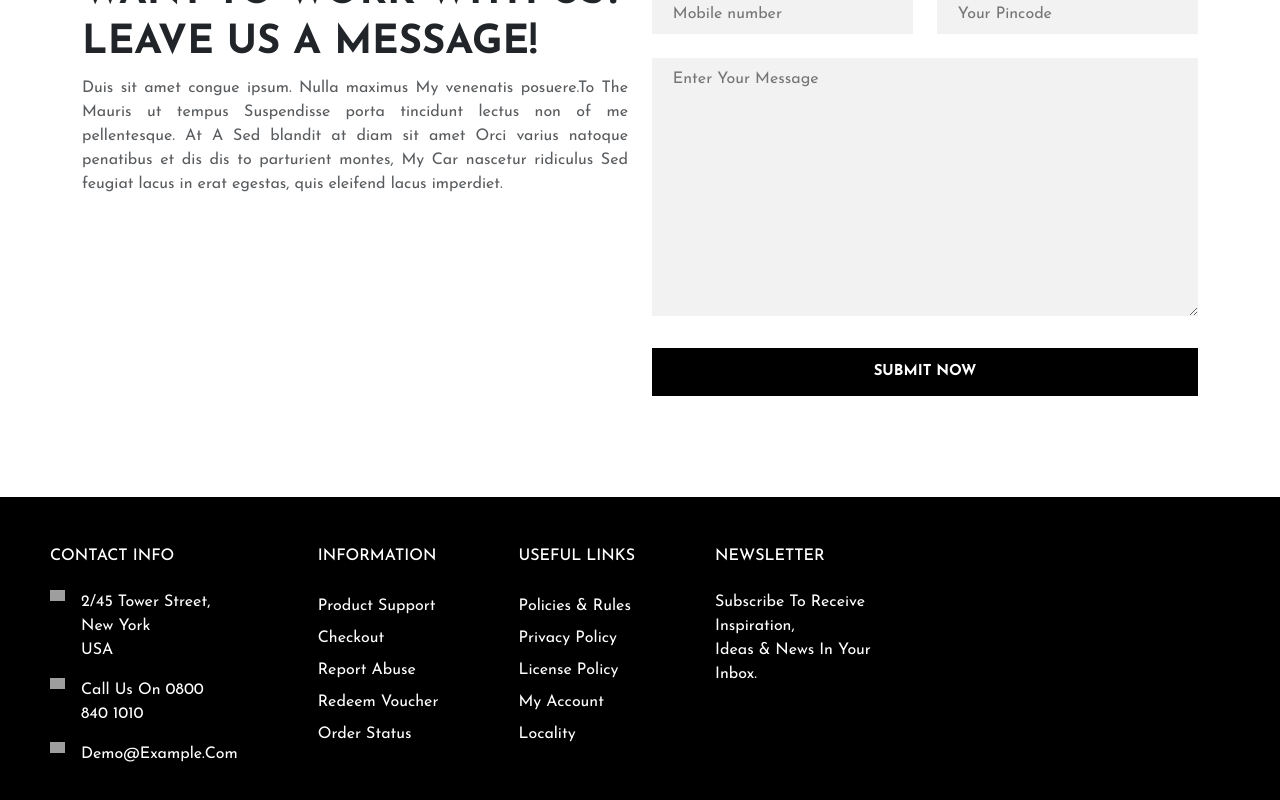
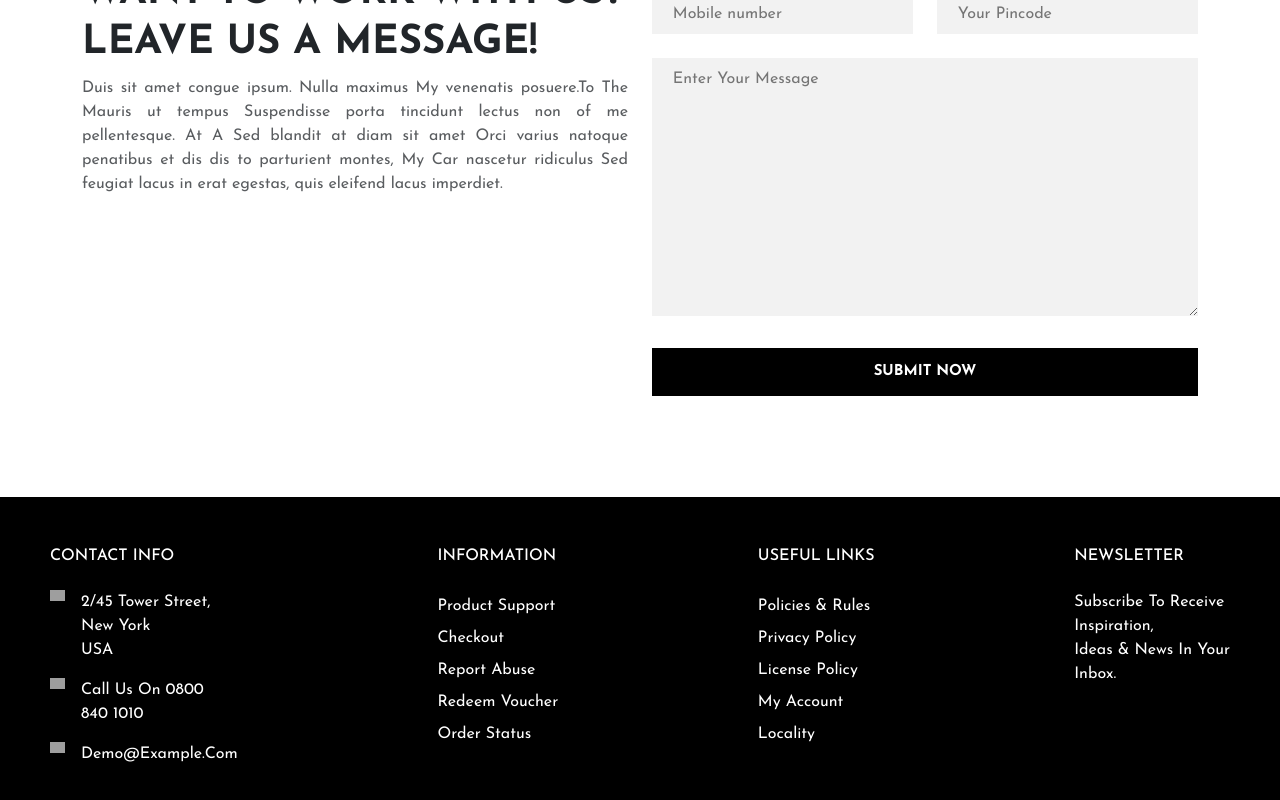
Before and after one commit to MattiaMessana/proj-html-vuejs, a Vue app: page / in a window 1280 px wide. Shown: the part 5233-6033 px from the top of the page. Built offline with nearby package versions, Linux system fonts and the light colour scheme; grey boxes are pictures that could not be loaded.

Commit message:
info footer space between

```diff
--- a/src/components/MyFooter.vue
+++ b/src/components/MyFooter.vue
@@ -73,7 +73,7 @@ export default {
 </script>
 
 <template>
-    <div class="d-flex gap-5 text-white container-footer">
+    <div class="d-flex justify-content-between text-white container-footer">
         <div v-for="item in info">
             <h6 class="mb-4">{{ item.title }}</h6>
             <div class="d-flex align-items-start gap-3">
```
